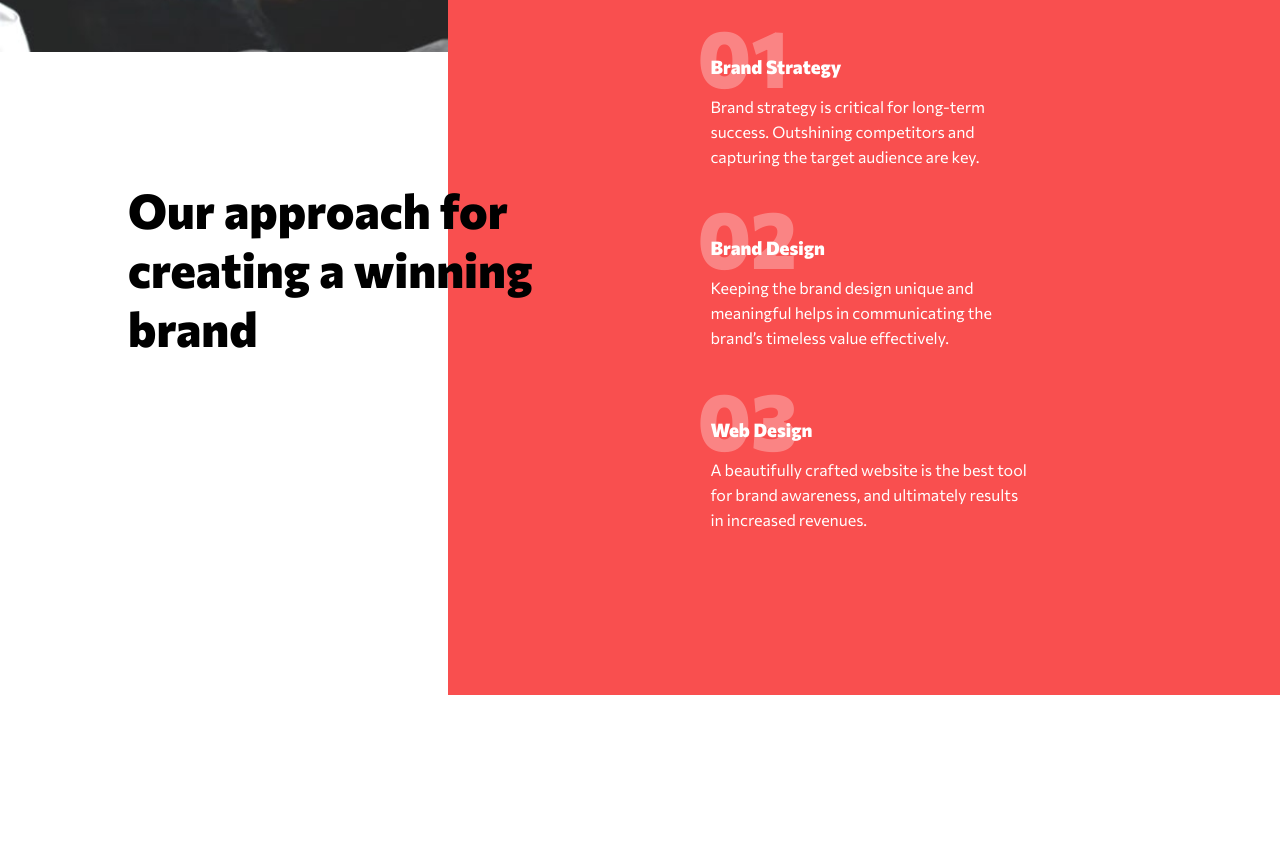
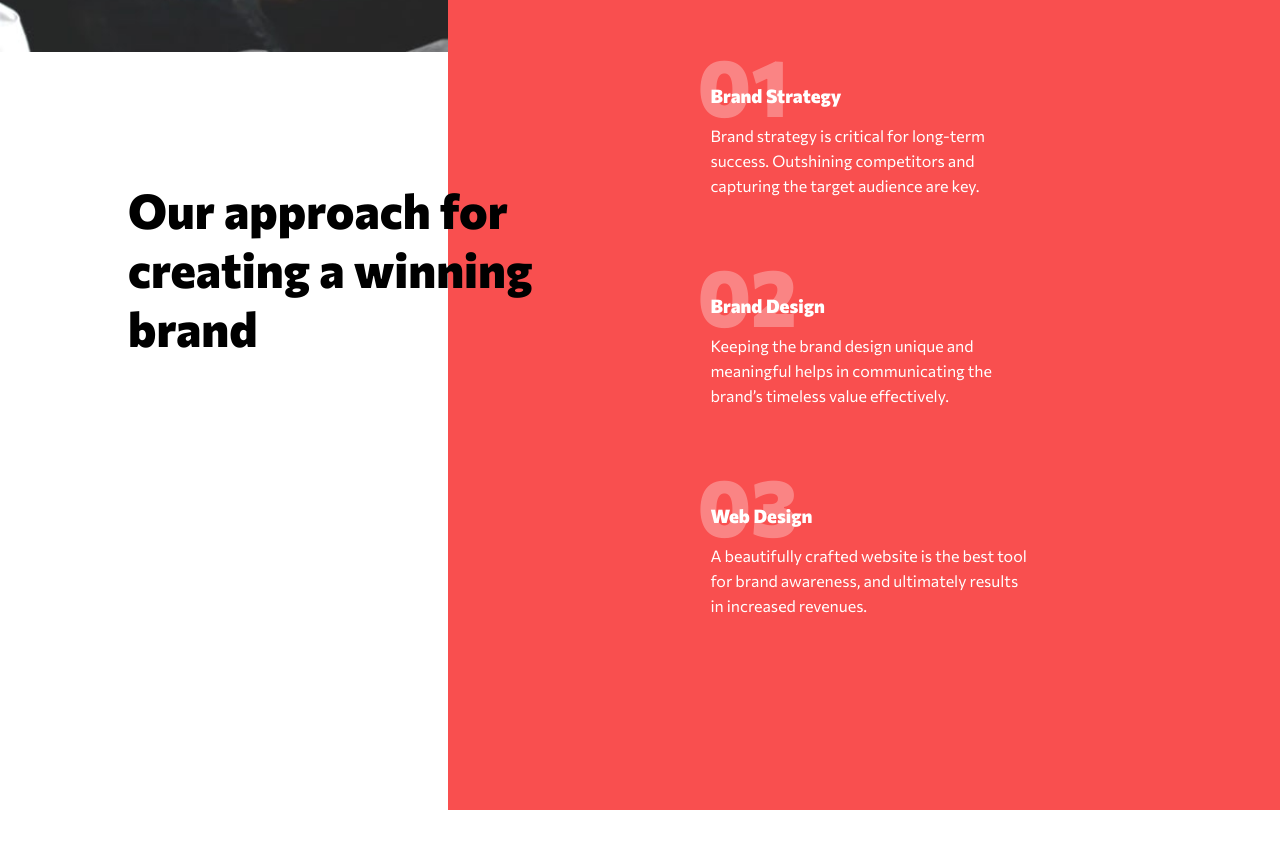
Before and after one commit to EthanPaleyron/design-system, a website built with Vite: page index.html in a window 1280 px wide. Shown: the part 1948-2797 px from the top of the page. Built offline with nearby package versions, Linux system fonts and the light colour scheme.

Commit message:
modificcation css

```diff
--- a/scss/style.scss
+++ b/scss/style.scss
@@ -172,7 +172,7 @@ main {
 
                 li {
                     counter-increment: lists;
-                    margin: 4.2rem 0;
+                    margin: 6rem 0;
 
                     h3 {
                         position: relative;
```
